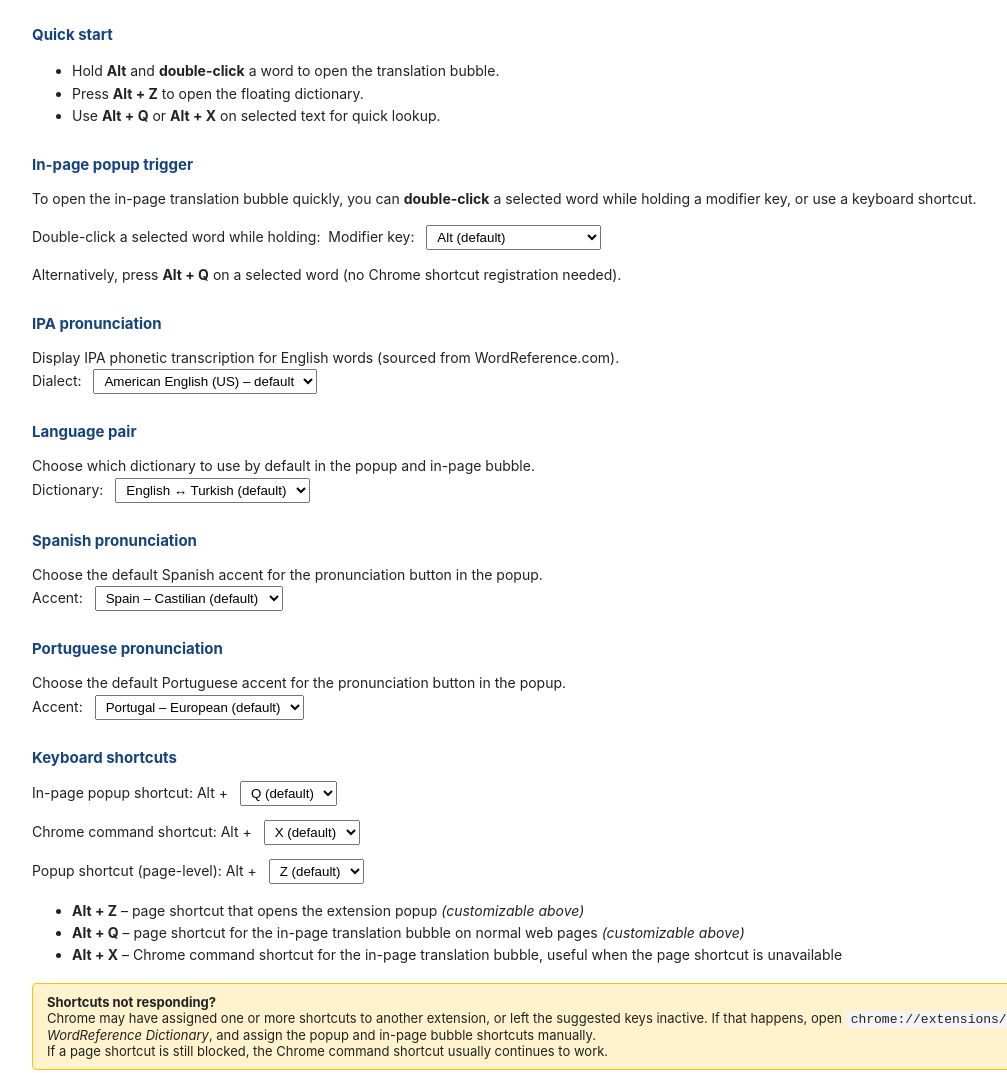
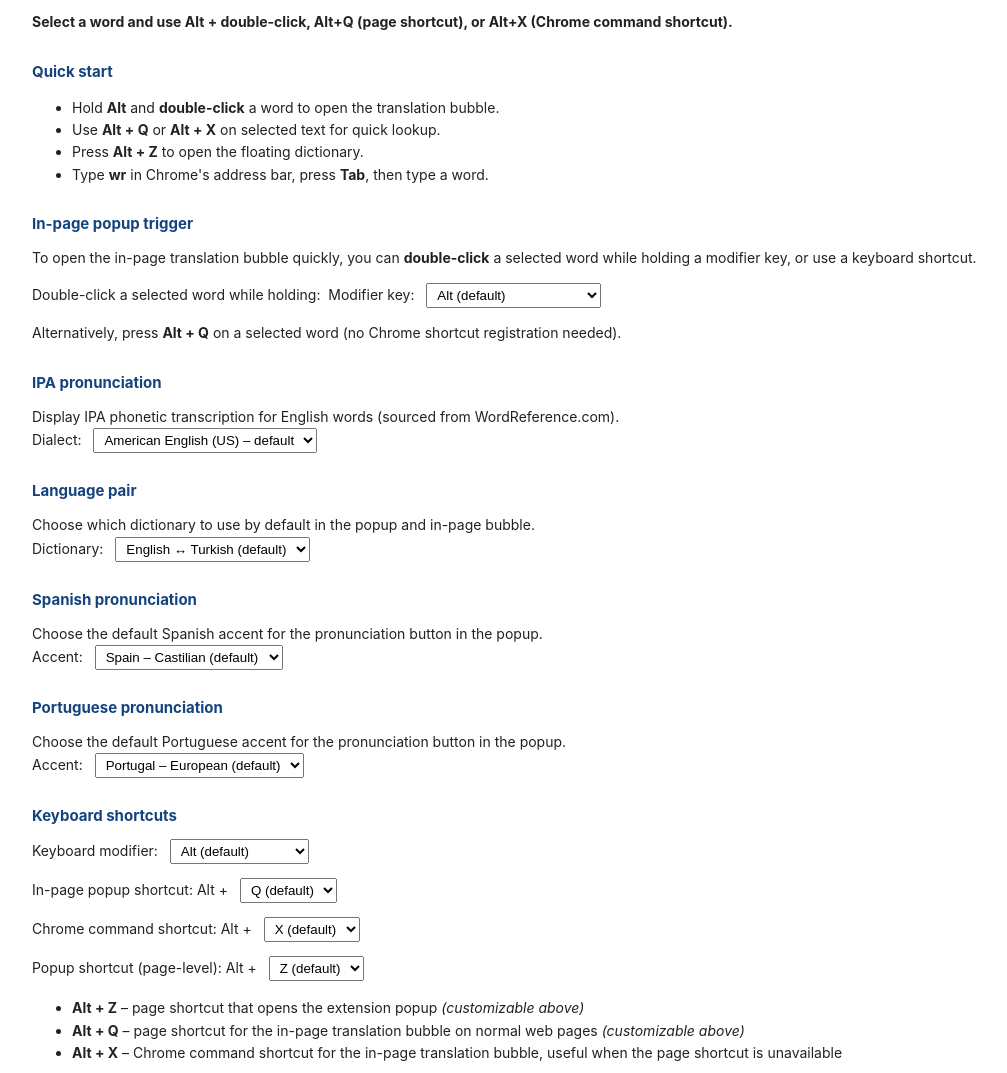
Before and after one commit to abdullahkavakli/Wordreference-Dictionary, a browser extension: page info.html in a window 1280 px wide. Shown: the part 120-1193 px from the top of the page, without its empty margins (18-1025 px from the left). Drawn offline with Linux system fonts and the light colour scheme.

Commit message:
Make shortcut bindings dynamic and Alt optional

```diff
--- a/info.html
+++ b/info.html
@@ -67,12 +67,14 @@
   <h1>WordReference Dictionary</h1>
   <p>Multi-language dictionary powered by <a href="https://www.wordreference.com" target="_blank"
       rel="noopener noreferrer">WordReference.com</a>.</p>
+  <p><strong>Select a word and use Alt + double-click, Alt+Q (page shortcut), or Alt+X (Chrome command shortcut).</strong></p>
 
   <h2>Quick start</h2>
   <ul>
-    <li>Hold <strong>Alt</strong> and <strong>double-click</strong> a word to open the translation bubble.</li>
-    <li>Press <strong>Alt + Z</strong> to open the floating dictionary.</li>
-    <li>Use <strong>Alt + Q</strong> or <strong>Alt + X</strong> on selected text for quick lookup.</li>
+    <li>Hold <strong><span class="shortcut-modifier-display">Alt</span></strong> and <strong>double-click</strong> a word to open the translation bubble.</li>
+    <li>Use <strong><span class="shortcut-modifier-display">Alt</span> + <span class="shortcut-key-display">Q</span></strong> or <strong><span class="shortcut-modifier-display">Alt</span> + <span class="shortcut-key2-display">X</span></strong> on selected text for quick lookup.</li>
+    <li>Press <strong><span class="shortcut-modifier-display">Alt</span> + <span class="popup-shortcut-key-display">Z</span></strong> to open the floating dictionary.</li>
+    <li>Type <strong>wr</strong> in Chrome's address bar, press <strong>Tab</strong>, then type a word.</li>
   </ul>
 
   <h2>In-page popup trigger</h2>
@@ -93,7 +95,7 @@
     <span id="status">Saved.</span>
   </p>
   <p>
-    Alternatively, press <strong>Alt + <span class="shortcut-key-display">Q</span></strong> on a selected word (no
+    Alternatively, press <strong><span class="shortcut-modifier-display">Alt</span> + <span class="shortcut-key-display">Q</span></strong> on a selected word (no
     Chrome shortcut registration needed).
   </p>
 
@@ -162,8 +164,20 @@
   <h2>Keyboard shortcuts</h2>
 
   <p>
+    <label for="shortcut-modifier-select">Keyboard modifier:</label>
+    <select id="shortcut-modifier-select">
+      <option value="alt">Alt (default)</option>
+      <option value="ctrl">Ctrl</option>
+      <option value="shift">Shift</option>
+      <option value="meta">Meta (Cmd / Win)</option>
+      <option value="none">None (key only)</option>
+    </select>
+    <span id="shortcut-modifier-status" style="color:#2e7d32;display:none;margin-left:10px;font-size:13px;">Saved.</span>
+  </p>
+
+  <p>
     <label for="shortcut-key-select">In-page popup shortcut:</label>
-    Alt +
+    <span class="shortcut-modifier-display">Alt</span> +
     <select id="shortcut-key-select">
       <option value="q">Q (default)</option>
       <option value="z">Z</option>
@@ -180,7 +194,7 @@
 
   <p>
     <label for="shortcut-key2-select">Chrome command shortcut:</label>
-    Alt +
+    <span class="shortcut-modifier-display">Alt</span> +
     <select id="shortcut-key2-select">
       <option value="x">X (default)</option>
       <option value="z">Z</option>
@@ -198,7 +212,7 @@
 
   <p>
     <label for="popup-shortcut-key-select">Popup shortcut (page-level):</label>
-    Alt +
+    <span class="shortcut-modifier-display">Alt</span> +
     <select id="popup-shortcut-key-select">
       <option value="z">Z (default)</option>
       <option value="x">X</option>
@@ -215,11 +229,11 @@
   </p>
 
   <ul>
-    <li><strong>Alt + <span class="popup-shortcut-key-display">Z</span></strong> – page shortcut that opens the
+    <li><strong><span class="shortcut-modifier-display">Alt</span> + <span class="popup-shortcut-key-display">Z</span></strong> – page shortcut that opens the
       extension popup <em>(customizable above)</em></li>
-    <li><strong>Alt + <span class="shortcut-key-display">Q</span></strong> – page shortcut for the in-page translation
+    <li><strong><span class="shortcut-modifier-display">Alt</span> + <span class="shortcut-key-display">Q</span></strong> – page shortcut for the in-page translation
       bubble on normal web pages <em>(customizable above)</em></li>
-    <li><strong>Alt + <span class="shortcut-key2-display">X</span></strong> – Chrome command shortcut for the in-page
+    <li><strong><span class="shortcut-modifier-display">Alt</span> + <span class="shortcut-key2-display">X</span></strong> – Chrome command shortcut for the in-page
       translation bubble, useful when the page shortcut is unavailable</li>
   </ul>
   <div
@@ -234,6 +248,7 @@
   <h2>Features</h2>
   <ul>
     <li>Toolbar popup with manual direction toggling for 18 languages.</li>
+    <li>Omnibox lookup: type <strong>wr</strong> + <strong>Tab</strong> in the address bar, then enter a word.</li>
     <li>Select a word on any page and use <strong>Alt+double-click</strong>, <strong>Alt+<span
           class="shortcut-key-display">Q</span></strong>, or <strong>Alt+<span
           class="shortcut-key2-display">X</span></strong> to open the in-page translation bubble.</li>
--- a/scripts/options.js
+++ b/scripts/options.js
@@ -7,6 +7,7 @@
     langPair: 'tr',
     spanishDialect: 'es-ES',
     portugueseDialect: 'pt-PT',
+    shortcutModifier: 'alt',
     shortcutKey: 'q',
     shortcutKey2: 'x',
     popupShortcutKey: 'z'
@@ -22,14 +23,33 @@
   const shortcutSelect   = document.getElementById('shortcut-key-select');
   const shortcut2Select  = document.getElementById('shortcut-key2-select');
   const popupShortcutSelect = document.getElementById('popup-shortcut-key-select');
+  const shortcutModifierSelect = document.getElementById('shortcut-modifier-select');
   const statusEl        = document.getElementById('status');
   const ipaStatusEl     = document.getElementById('ipa-status');
   const shortcutStatus   = document.getElementById('shortcut-status');
   const shortcut2Status  = document.getElementById('shortcut2-status');
   const popupShortcutStatus = document.getElementById('popup-shortcut-status');
+  const shortcutModifierStatus = document.getElementById('shortcut-modifier-status');
   const shortcutDisps    = document.querySelectorAll('.shortcut-key-display');
   const shortcut2Disps   = document.querySelectorAll('.shortcut-key2-display');
   const popupShortcutDisps = document.querySelectorAll('.popup-shortcut-key-display');
+  const shortcutModifierDisps = document.querySelectorAll('.shortcut-modifier-display');
+
+  function modifierLabel(value) {
+    switch (value) {
+      case 'ctrl': return 'Ctrl';
+      case 'shift': return 'Shift';
+      case 'meta': return 'Meta';
+      case 'none': return 'No modifier';
+      case 'alt':
+      default: return 'Alt';
+    }
+  }
+
+  function renderShortcutModifier(value) {
+    const label = modifierLabel(value);
+    shortcutModifierDisps.forEach(el => { el.textContent = label; });
+  }
 
   function showSaved(el) {
     const target = el || statusEl;
@@ -50,6 +70,10 @@
     if (portugueseSelect) {
       portugueseSelect.value = (stored && stored.portugueseDialect) ? stored.portugueseDialect : defaultSettings.portugueseDialect;
     }
+    if (shortcutModifierSelect) {
+      shortcutModifierSelect.value = (stored && stored.shortcutModifier) ? stored.shortcutModifier : defaultSettings.shortcutModifier;
+    }
+    renderShortcutModifier(((stored && stored.shortcutModifier) || defaultSettings.shortcutModifier));
     if (shortcutSelect) {
       shortcutSelect.value = (stored && stored.shortcutKey) ? stored.shortcutKey : defaultSettings.shortcutKey;
     }
@@ -105,6 +129,15 @@
     });
   }
 
+  if (shortcutModifierSelect) {
+    shortcutModifierSelect.addEventListener('change', () => {
+      chrome.storage.sync.set({ shortcutModifier: shortcutModifierSelect.value }, () => {
+        showSaved(shortcutModifierStatus);
+        renderShortcutModifier(shortcutModifierSelect.value);
+      });
+    });
+  }
+
   if (shortcut2Select) {
     shortcut2Select.addEventListener('change', () => {
       chrome.storage.sync.set({ shortcutKey2: shortcut2Select.value }, () => {
```
Also changed, not shown: scripts/content.js (+15 -2 lines).
